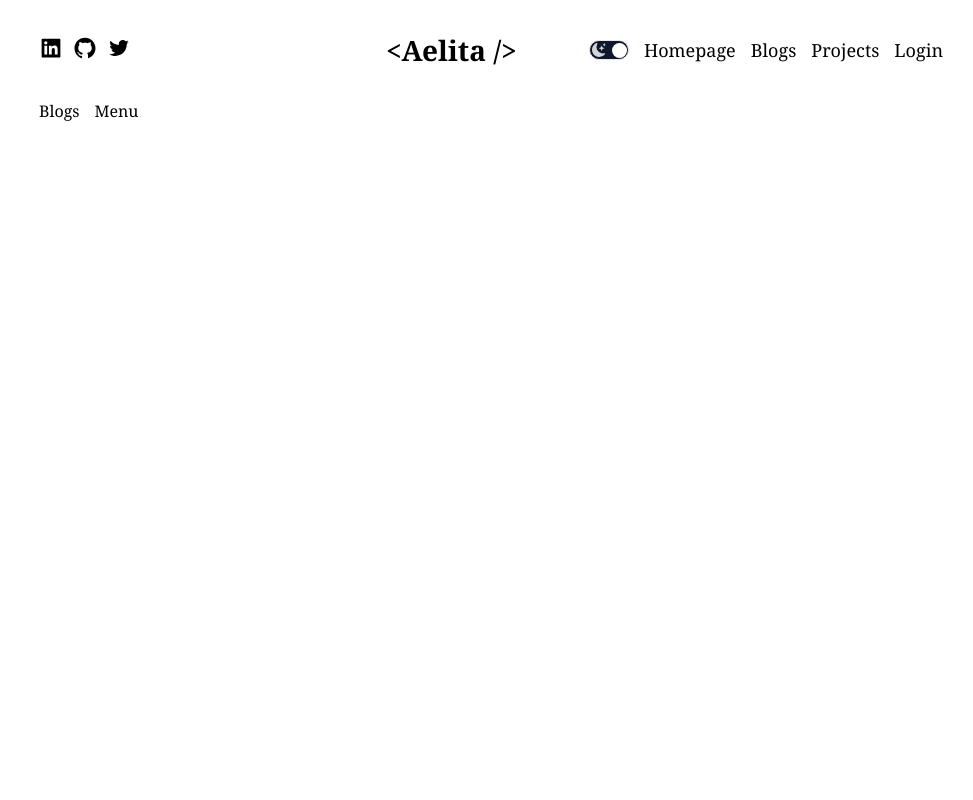
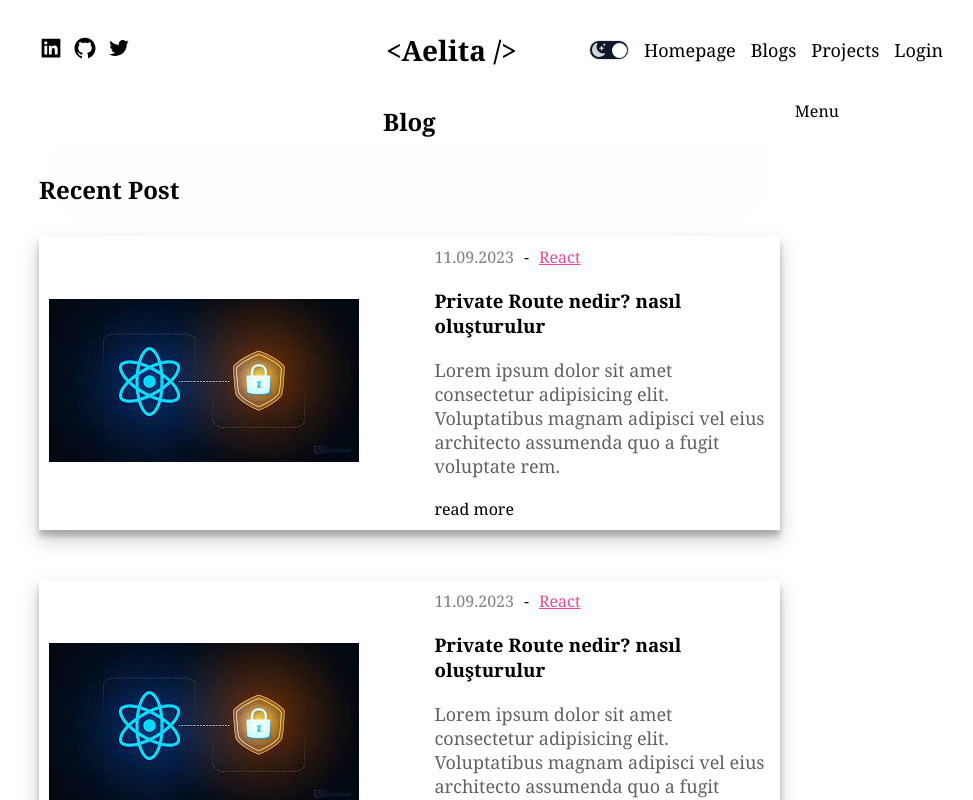
Before and after one commit to lyokocode/portfolio, a React (Vite) app in the folder client/: page /blogs in a window 1280 px wide. Shown: the top 800 px of the page, without its empty margins (149-1122 px from the left). Built offline with nearby package versions, Linux system fonts and the light colour scheme.

Commit message:
blog page & post UI 1.0

```diff
--- /dev/null
+++ b/client/src/components/card/card.scss
@@ -0,0 +1,70 @@
+.post {
+    margin-bottom: 50px;
+    display: flex;
+    gap: 50px;
+    align-items: center;
+    justify-content: center;
+    height: 100%;
+    box-shadow: rgba(0, 0, 0, 0.19) 0px 10px 20px, rgba(0, 0, 0, 0.23) 0px 6px 6px;
+    padding: 10px;
+
+    @media screen and (max-width:1024px) {
+        flex-direction: column;
+    }
+
+    .imageContainer {
+        flex: 1;
+        position: relative;
+        max-height: 350px;
+
+
+        // @media screen and (max-width:640px) {
+        //     display: none;
+        // }
+
+        .image {
+            object-fit: cover;
+        }
+    }
+
+    .textContainer {
+        flex: 1;
+        display: flex;
+        flex-direction: column;
+        gap: 20px;
+
+
+
+        .detail {
+            display: flex;
+            align-items: center;
+            gap: 10px;
+
+            .date {
+                color: gray;
+            }
+
+            .category {
+                color: #ec4899;
+                font-weight: 500;
+                text-transform: capitalize;
+                text-decoration: underline;
+
+            }
+        }
+
+        .postTitle {}
+
+        .postDesc {
+            font-size: 18px;
+            font-weight: 300;
+            color: var(--softTextColor);
+        }
+
+        .link {
+            width: max-content;
+            border-bottom: 1px solid #ec4899;
+            padding: 2px 0;
+        }
+    }
+}
--- /dev/null
+++ b/client/src/components/card/index.jsx
@@ -0,0 +1,23 @@
+import { Link } from "react-router-dom"
+import "./card.scss"
+export const Card = () => {
+    return (
+        <article className="post">
+            <div className="imageContainer">
+                <img src="/privateRoute.png" alt="" />
+            </div>
+            <div className="textContainer">
+                <div className="detail">
+                    <span className="date">11.09.2023</span>
+                    -
+                    <span className="category">react</span>
+                </div>
+                <Link>
+                    <h1 className="postTitle">Private Route nedir? nasıl oluşturulur</h1>
+                </Link>
+                <p className="postDesc">Lorem ipsum dolor sit amet consectetur adipisicing elit. Voluptatibus magnam adipisci vel eius architecto assumenda quo a fugit voluptate rem.</p>
+                <Link to="/blogs">read more</Link>
+            </div>
+        </article>
+    )
+}
--- /dev/null
+++ b/client/src/components/cardList/cardList.scss
@@ -0,0 +1,5 @@
+.cardList {
+    .cardTitle {
+        margin: 30px 0;
+    }
+}
--- /dev/null
+++ b/client/src/components/cardList/index.jsx
@@ -0,0 +1,11 @@
+import { Card } from ".."
+import "./cardList.scss"
+export const CardList = () => {
+    return (
+        <div className="cardList">
+            <h1 className="cardTitle">Recent Post</h1>
+            <Card />
+            <Card />
+        </div>
+    )
+}
--- a/client/src/components/navbar/index.jsx
+++ b/client/src/components/navbar/index.jsx
@@ -21,7 +21,7 @@ export const Navbar = () => {
             <div className="links">
                 <ThemeToggle />
                 <Link to="/" className="link">Homepage</Link>
-                <Link to="/" className="link">Blogs</Link>
+                <Link to="/blogs" className="link">Blogs</Link>
                 <Link to="/" className="link">projects</Link>
                 <AuthLinks />
             </div>
--- a/client/src/pages/blogs/blog.scss
+++ b/client/src/pages/blogs/blog.scss
@@ -0,0 +1,13 @@
+.blogPage {
+    flex: 5;
+
+    .title {
+        box-shadow: rgba(50, 50, 93, 0.25) 0px 50px 100px -20px, rgba(0, 0, 0, 0.3) 0px 30px 60px -30px;
+        border-radius: 5px;
+        color: var(--textColor);
+        padding: 5px 10px;
+        text-align: center;
+        text-transform: capitalize;
+    }
+
+}
--- a/client/src/pages/blogs/index.jsx
+++ b/client/src/pages/blogs/index.jsx
@@ -1,6 +1,12 @@
-
+import { CardList } from "../../components"
+import "./blog.scss"
 export const Blogs = () => {
     return (
-        <div>Blogs</div>
+        <section className="blogPage">
+            <h1 className="title">Blog</h1>
+            <div className="content">
+                <CardList />
+            </div>
+        </section>
     )
 }
```
Also changed, not shown: client/src/components/index.js (+7 -3 lines), client/public/privateRoute.png (added).
